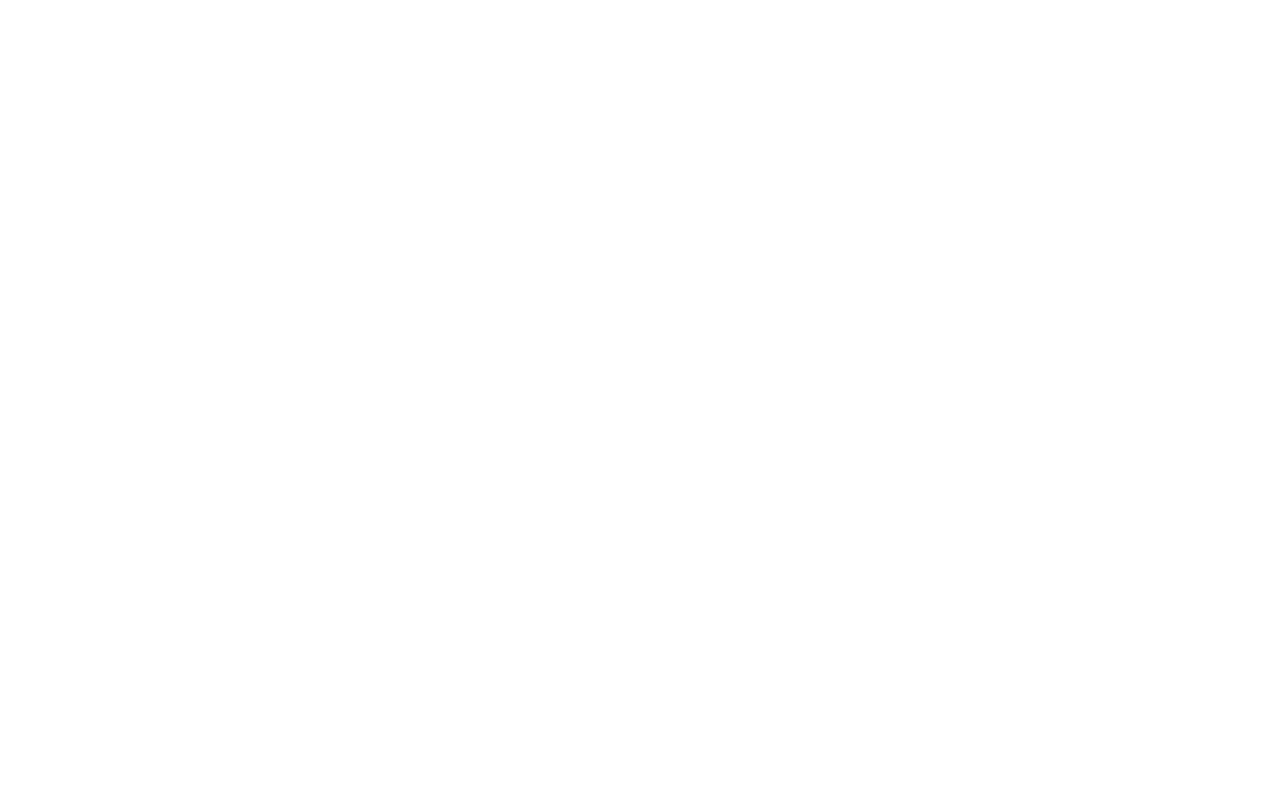
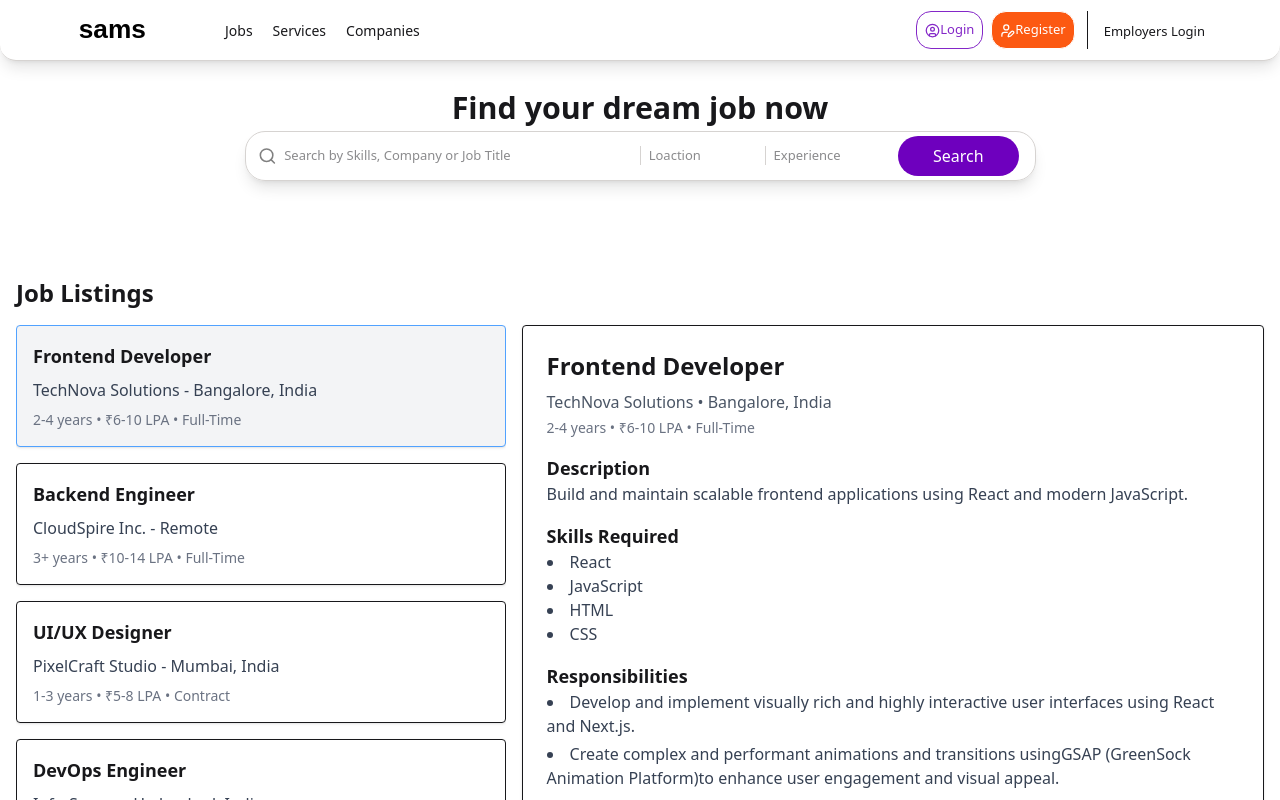
Before and after one commit to prasad-bigdp/job-sync, a React (Vite) app in the folder client/: page /job in a window 1280 px wide. Before the commit this address had no page. Shown: the top 800 px of the page. Built offline with nearby package versions, Linux system fonts and the light colour scheme; a web font is replaced by a local one.

Commit message:
Update jobs search

```diff
--- a/client/src/App.jsx
+++ b/client/src/App.jsx
@@ -4,6 +4,7 @@
 import './App.css'
 import Homepage from './pages/Homepage'
 import MobileSearchJobs from './pages/MobileSearchJobs'
+import JobList from './componets/JobList'
 
 
 
@@ -12,7 +13,8 @@
   return (
         <Routes>
            <Route path='/index' Component={Homepage} ></Route>
-           <Route path='/jobsseekerform' Component={MobileSearchJobs}/>
+           <Route path='/seekerform' Component={MobileSearchJobs}/>
+           <Route path='/job' Component={JobList}/>
         </Routes>
 
   )
--- a/client/src/componets/JobList.jsx
+++ b/client/src/componets/JobList.jsx
@@ -4,6 +4,10 @@
 
 import React, { useEffect, useState } from 'react';
 import { useLocation } from 'react-router-dom';
+import Navbar from './Navbar';
+import Header from './Header';
+import JobSearchBar from './JobSearchinput';
+import Footer from './Footer';
 
 function JobList() {
     const [jobs, setJobs] = useState([]);
@@ -45,9 +49,14 @@
         setSelectedJob(filtered[0] || null);
     }, [search, locationFilter, experienceFilter, jobs]);
 
-    console.log(selectedJob)
+
     return (
-        <div className="p-4">
+        <div>
+            <div className='sticky top-0 bg-white'>
+            <Header />
+            </div>
+            <JobSearchBar/>
+           <div className="p-4">
             <h2 className="text-2xl font-bold mb-4">Job Listings</h2>
             <div className='grid grid-cols-5 gap-4 h-[76vh]'>
                 <div className='col-span-5 md:col-span-2 overflow-y-auto'>
@@ -105,7 +114,14 @@
                 </div>
             </div>
         </div>
-    );
+
+    )
+          <Footer/>
+
+        </div>
+
+    )
+
 }
 
 export default JobList;
--- a/client/src/componets/JobSearchinput.jsx
+++ b/client/src/componets/JobSearchinput.jsx
@@ -1,14 +1,27 @@
 import { Search } from "lucide-react";
 import MobileSearchBar from "./MobileSearchBar";
 import { useEffect, useState } from "react";
+import { useNavigate } from "react-router-dom";
 
 const JobSearchBar = () => {
 
          const[jobQuery,setJobquery]=useState("")
          const[locationQuery,setLocationQuery]=useState("")
          const[expreinceQuery,setexperinceQuery]=useState("")
+         const [inputError,setInputError]=useState(false)
+         const navigate=useNavigate()
 
-      const handleJobsSearchClick=()=>{
+      const handleJobsSearchClick=(e)=>{
+        e.preventDefault()
+        if(!jobQuery||!locationQuery||!expreinceQuery) return  setInputError(true)
+          let SearchJobQuery={
+                designation:jobQuery,
+                location:locationQuery,
+                expreince:expreinceQuery
+          }
+
+          setInputError(false)
+          navigate("/job")
 
       }
 
@@ -24,29 +37,34 @@
           <p className="text-center text-[1.9rem] max-xl:text-2xl  max-lg:hidden font-bold ">
           Find your dream job now
           </p>
-          <div className="border rounded-[20px] p-3  flex items-center h-[50px] border-stone-300  shadow-lg">
+          <form onSubmit={handleJobsSearchClick}>
+          <div className={`border rounded-[20px] p-3 ${inputError?"border-red-500":"border-stone-300"} flex items-center h-[50px]   shadow-lg`}>
             <Search color="gray" />
             <input
               type="text"
+              onChange={(e)=>setJobquery(e.target.value)}
               className="outline-none  border-stone-300 ps-2 w-[60%] text-[13px] pe-4"
               placeholder="Search by Skills, Company or Job Title"
             />
             <input
               type="text"
+               onChange={(e)=>setLocationQuery(e.target.value)}
               className="border-l  max-[768px]:hidden border-stone-300 outline-none text-[13px] ps-2 pe-4 w-[20%]"
               placeholder="Loaction "
             />
-            <input type="text" placeholder="Experience" className="border-l max-[768px]:hidden w-[20%] ps-2 border-stone-300 outline-none text-[13px] "/>
+            <input type="text"     onChange={(e)=>setexperinceQuery(e.target.value)} placeholder="Experience" className="border-l max-[768px]:hidden w-[20%] ps-2 border-stone-300 outline-none text-[13px] "/>
 
 
             <button
-               onClick={handleJobsSearchClick}
+                type="submit"
               className="p-2  max-[768px]:hidden cursor-pointer text-white w-[150px] rounded-full ms-3 me-1"
               style={{ backgroundColor: "#6E00BE" }}
             >
               Search
             </button>
           </div>
+          <div className={inputError?"text-red-500":"hidden"}>Please enter the keyword for search the jobs</div>
+          </form>
         </div>
 
 
--- a/client/src/componets/MobileSearchBar.jsx
+++ b/client/src/componets/MobileSearchBar.jsx
@@ -18,7 +18,7 @@
         <div onClick={handleMobileSearchClick} className=' max-lg:block w-full hidden cursor-pointer'>
         <div className="border rounded-[20px] max-lg:w-full p-3 flex items-center h-[50px] border-stone-300  shadow-lg">
         <Search color='gray'/>
-        <span className='w-full px-3 text-[13px] inline-block'>Over 8,00,000 openings delivered perfectly.</span>
+        <span className='w-full px-3 text-[13px] inline-block'>Find your dream jobs</span>
 
         </div>
       </div>
--- a/client/src/componets/Navbar.jsx
+++ b/client/src/componets/Navbar.jsx
@@ -35,19 +35,8 @@
       </div>
       <div className="hidden md:flex navbar w-full items-center justify-between">
         <div className="navbar-start">
-          <a className="btn btn-ghost text-2xl">Foundit</a>
-          <ul className="menu menu-horizontal px-1">
-            <li><a>Jobs</a></li>
-            <li>
-              <details>
-                <summary>Services</summary>
-                <ul className="p-2">
-                  <li><a>Submenu 1</a></li>
-                  <li><a>Submenu 2</a></li>
-                </ul>
-              </details>
-            </li>
-          </ul>
+          <a className="btn btn-ghost text-2xl">sams</a>
+
         </div>
 
         <div className="navbar-center">
--- /dev/null
+++ b/client/src/pages/Jobspannel.jsx
@@ -0,0 +1,11 @@
+
+
+const AllJobpannel=()=>{
+     return(
+        <div>
+
+        </div>
+     )
+}
+
+export default AllJobpannel
--- /dev/null
+++ b/client/src/redux/slice/JobsSlicer.js
@@ -0,0 +1,19 @@
+  import {createSlice} from "@reduxjs/toolkit"
+
+  const initialState={
+
+  toggle:false
+}
+
+const SearchJobSlicer=createSlice({
+      name:"JobsSearch",
+      initialState,
+      reducers:{
+
+        setToggle:(state,action)=>{
+          state.toggle=action.payload
+        }
+      }
+})
+export const {setToggle}=SearchJobSlicer.actions
+export default SearchJobSlicer.reducer
--- /dev/null
+++ b/client/src/redux/store/store.jsx
@@ -0,0 +1,9 @@
+import { configureStore } from "@reduxjs/toolkit";
+
+import SearchJobSlicer from "../slice/JobsSlicer"
+
+export default configureStore({
+    reducer:{
+        searchJob:SearchJobSlicer
+    }
+})
```
